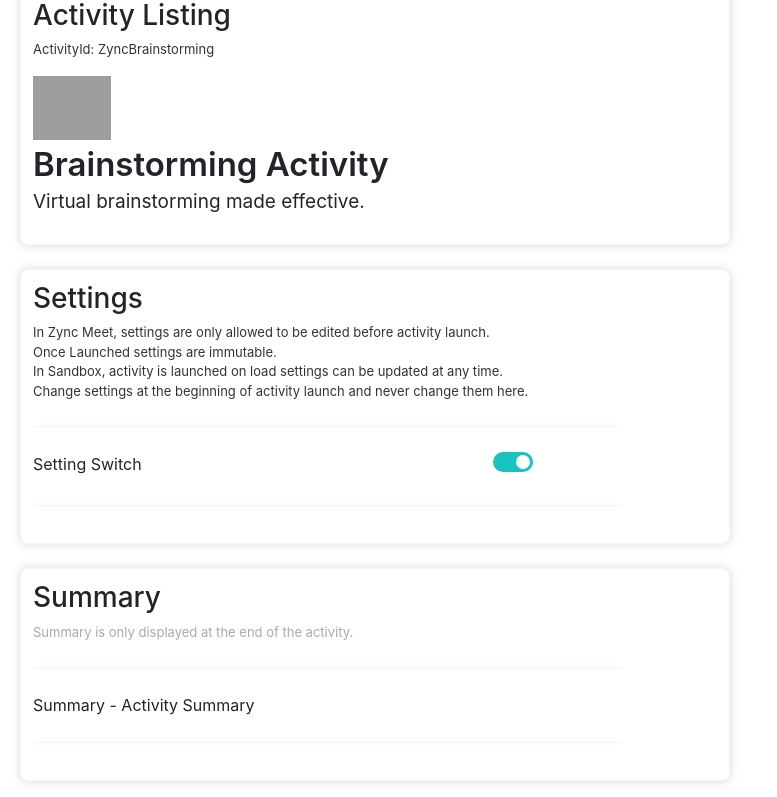
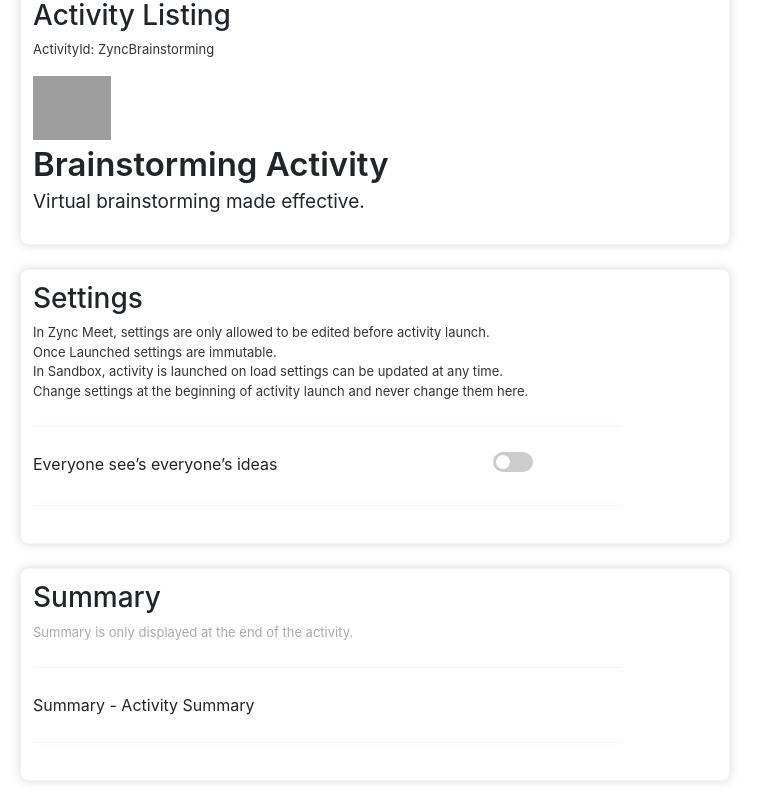
Before and after one commit to santhoshsram/zync-activity-sandbox, a React (Create React App) app: page / in a window 1280 px wide. Shown: the part 824-1621 px from the top of the page, without its empty margins (0-777 px from the left). Built offline with nearby package versions, Linux system fonts and the light colour scheme; grey boxes are pictures that could not be loaded.

Commit message:
add a setting to show all ideas to everyone

```diff
--- a/src/brainstorm/Brainstorm.jsx
+++ b/src/brainstorm/Brainstorm.jsx
@@ -110,7 +110,9 @@ const activityReducer = (state, action) => {
 }
 
 const Activity = ({ activity, users, user, dispatch }) => {
-  // const { ideas } = activity || {}
+  const { ideas } = activity || {}
+  const { settings } = activity || {}
+  const { seeEveryonesIdeas } = settings || false
   const { userId, role, userName } = user || {}
 
   return (
@@ -119,7 +121,7 @@ const Activity = ({ activity, users, user, dispatch }) => {
         {userName} | ({userId})- {role}
       </h2>
       <IdeasListing
-        ideas={myIdeas(activity, userId)}
+        ideas={seeEveryonesIdeas ? ideas : myIdeas(activity, userId)}
         deleteIdeaHandler={(id) => dispatch(deleteIdea(id))}
       />
       <AddNewIdea
@@ -132,9 +134,9 @@ const Activity = ({ activity, users, user, dispatch }) => {
 }
 
 const Settings = ({ settings, setLaunchSettings }) => {
-  const { booleanValue } = settings || {}
+  const { seeEveryonesIdeas } = settings || {}
   const toggle = () => {
-    setLaunchSettings({ ...settings, booleanValue: !booleanValue })
+    setLaunchSettings({ ...settings, seeEveryonesIdeas: !seeEveryonesIdeas })
   }
   return (
     <div
@@ -144,8 +146,8 @@ const Settings = ({ settings, setLaunchSettings }) => {
         justifyContent: "space-between"
       }}
     >
-      <div>Setting Switch</div>
-      <Switch checked={booleanValue} onChange={toggle}></Switch>
+      <div>Everyone see&rsquo;s everyone&rsquo;s ideas</div>
+      <Switch checked={seeEveryonesIdeas} onChange={toggle}></Switch>
     </div>
   )
 }
@@ -164,7 +166,7 @@ const activityListing = {
   settings: {
     videoLayout: "docked", // This should be either 'docked' or 'minimized' which tells how the video hub should be when your activity is launched
     // You can add other settings over here
-    booleanValue: true
+    seeEveryonesIdeas: false
   },
   ideas: []
 }
```
